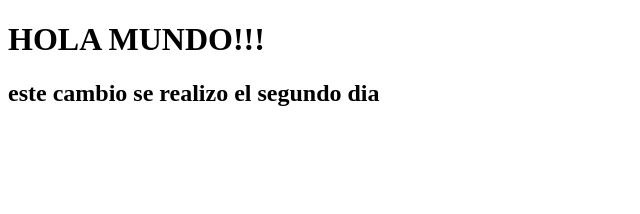
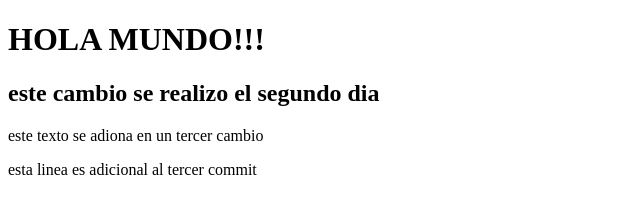
Before and after one commit to fjimenezg/proyectoCurso, a plain HTML site: page index.html in a window 1280 px wide. Shown: the whole page, without its empty margins (0-640 px from the left). Drawn offline with Linux system fonts and the light colour scheme.

Commit message:
nueva linea tercer commit

```diff
--- a/index.html
+++ b/index.html
@@ -8,5 +8,7 @@
 <body>
     <h1>HOLA MUNDO!!!</h1>
     <h2>este cambio se realizo el segundo dia</h2>
+    <p>este texto se adiona en un tercer cambio</p>
+    esta linea es adicional al tercer commit
 </body>
 </html>
```
